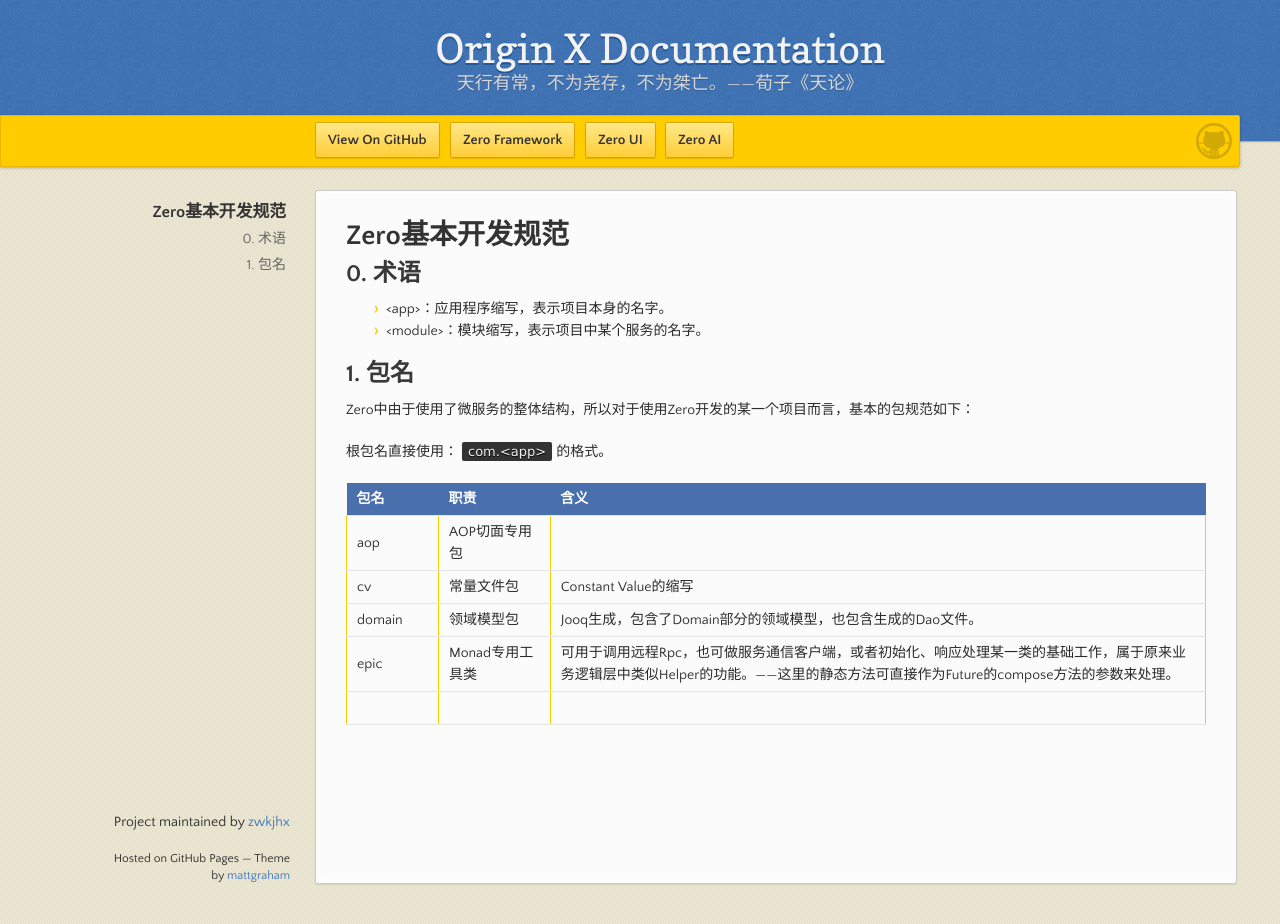
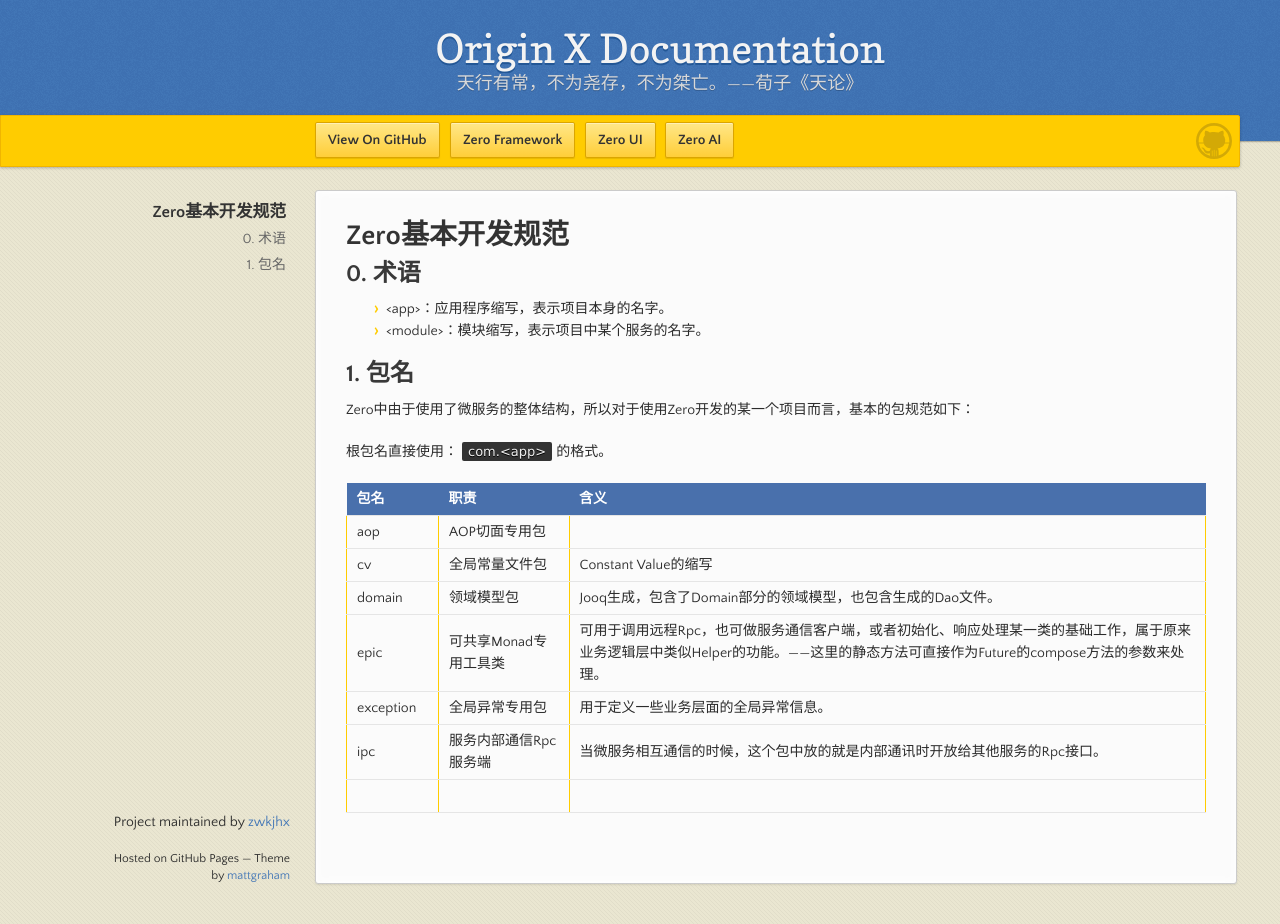
Before and after one commit to zwkjhx/ox-doc, a Jekyll site: the page built from specification/1-zerogui-fan/spc-001-zeroji-ben-kai-fa-gui-fan.md, in a window 1280 px wide and 924 px high. Built offline with Jekyll 4.4.1, drawn with Linux system fonts in a browser that asks for light colours; our own code applies the rules of GitHub Pages for plain Markdown files.

Commit message:
Updates specification/1-zerogui-fan/spc-001-zeroji-ben-kai-fa-gui-fan.md
Auto commit by GitBook Editor

```diff
--- a/specification/1-zerogui-fan/spc-001-zeroji-ben-kai-fa-gui-fan.md
+++ b/specification/1-zerogui-fan/spc-001-zeroji-ben-kai-fa-gui-fan.md
@@ -14,7 +14,9 @@
 | 包名 | 职责 | 含义 |
 | :--- | :--- | :--- |
 | aop | AOP切面专用包 |  |
-| cv | 常量文件包 | Constant Value的缩写 |
+| cv | 全局常量文件包 | Constant Value的缩写 |
 | domain | 领域模型包 | Jooq生成，包含了Domain部分的领域模型，也包含生成的Dao文件。 |
-| epic | Monad专用工具类 | 可用于调用远程Rpc，也可做服务通信客户端，或者初始化、响应处理某一类的基础工作，属于原来业务逻辑层中类似Helper的功能。——这里的静态方法可直接作为Future的compose方法的参数来处理。 |
+| epic | 可共享Monad专用工具类 | 可用于调用远程Rpc，也可做服务通信客户端，或者初始化、响应处理某一类的基础工作，属于原来业务逻辑层中类似Helper的功能。——这里的静态方法可直接作为Future的compose方法的参数来处理。 |
+| exception | 全局异常专用包 | 用于定义一些业务层面的全局异常信息。 |
+| ipc | 服务内部通信Rpc服务端 | 当微服务相互通信的时候，这个包中放的就是内部通讯时开放给其他服务的Rpc接口。 |
 |  |  |  |
```
